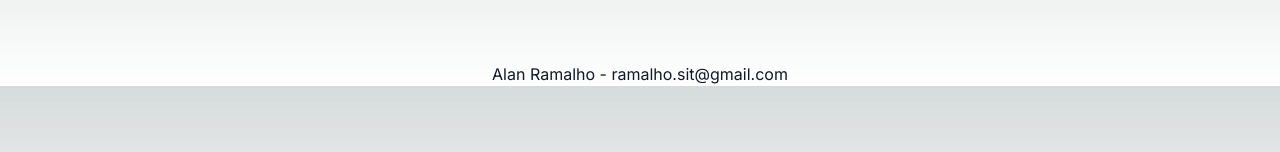
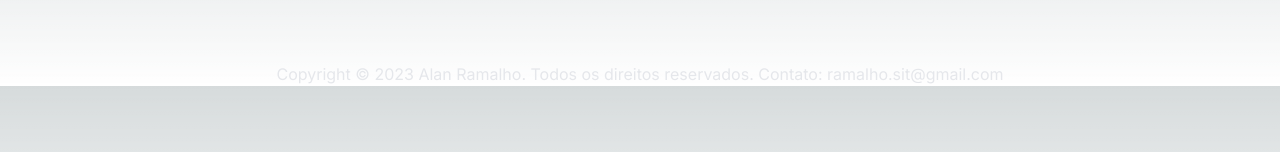
Before and after one commit to raioramalho/boletim_web, a Next.js app: page / in a window 1280 px wide. Shown: the part 150-302 px from the top of the page. Built offline with nearby package versions, Linux system fonts and the light colour scheme; no server answers.

Commit message:
botao fechar, e z-index

```diff
--- a/src/app/componentes/lista.tsx
+++ b/src/app/componentes/lista.tsx
@@ -27,6 +27,7 @@
 
 import { faFilePdf } from "@fortawesome/free-regular-svg-icons";
 import { FontAwesomeIcon } from "@fortawesome/react-fontawesome";
+import Link from "next/link";
 import React, { useState } from "react";
 import Modal from "react-modal"; // Certifique-se de instalar esta dependência
 
@@ -35,7 +36,6 @@ export default function Lista({ dados }: { dados: string[] }) {
   const [currentLink, setCurrentLink] = useState("");
 
   const openModal = (link: string) => {
-    alert("Aperte ESC para fechar a visualizaçao do boletim!")
     setCurrentLink(link);
     console.log(currentLink);
     setModalIsOpen(true);
@@ -68,17 +68,18 @@ export default function Lista({ dados }: { dados: string[] }) {
         isOpen={modalIsOpen}
         onRequestClose={closeModal}
         contentLabel="Modal"
+        className="z-20"
       >
         <br></br>
-        <button className="text-red-800 font-bold" onClick={closeModal}>
+        <Link className="text-red-500 font-bold p-2 m-1 bg-gray-600 flex flex-row justify-center self-center" onClick={closeModal} href={""}>
           Fechar
-        </button>
+        </Link>
         {currentLink && (
           <iframe
             src={`http://sisbol.ect.eb.mil.br/band/${currentLink}`}
             width="100%"
-            height="500"
-            title="Link Modal"
+            height="700"
+            title={`${currentLink.toUpperCase()}`}
           />
         )}
       </Modal>
--- a/src/app/layout.tsx
+++ b/src/app/layout.tsx
@@ -17,7 +17,10 @@ export default function RootLayout({
   return (
     <html lang="en">
       <body className={inter.className}>{children}</body>
-      <span className="flex flex-row justify-center text-gray-900">Alan Ramalho - ramalho.sit@gmail.com</span>
+      <span className="flex flex-row justify-center text-gray-200 dark:text-gray-900">
+        Copyright © 2023 Alan Ramalho. Todos os direitos reservados. Contato:
+        ramalho.sit@gmail.com
+      </span>
     </html>
-  )
+  );
 }
--- a/src/app/page.tsx
+++ b/src/app/page.tsx
@@ -103,7 +103,7 @@ export default function Home() {
 
   return (
     <main className="flex flex-col items-center justify-between p-14 mb-2">
-      <div className="z-10 max-w-5xl w-full items-center justify-between font-mono text-sm lg:flex flex">
+      <div className="z-10 max-w-5xl w-full items-center justify-between font-mono text-sm lg:flex flex z-0">
         <h1 className="text-2xl mb-4">BOLETIM INTERNO</h1>
         <div className="mb-4">
           <label htmlFor="anoSelect">Ano : </label>
```
